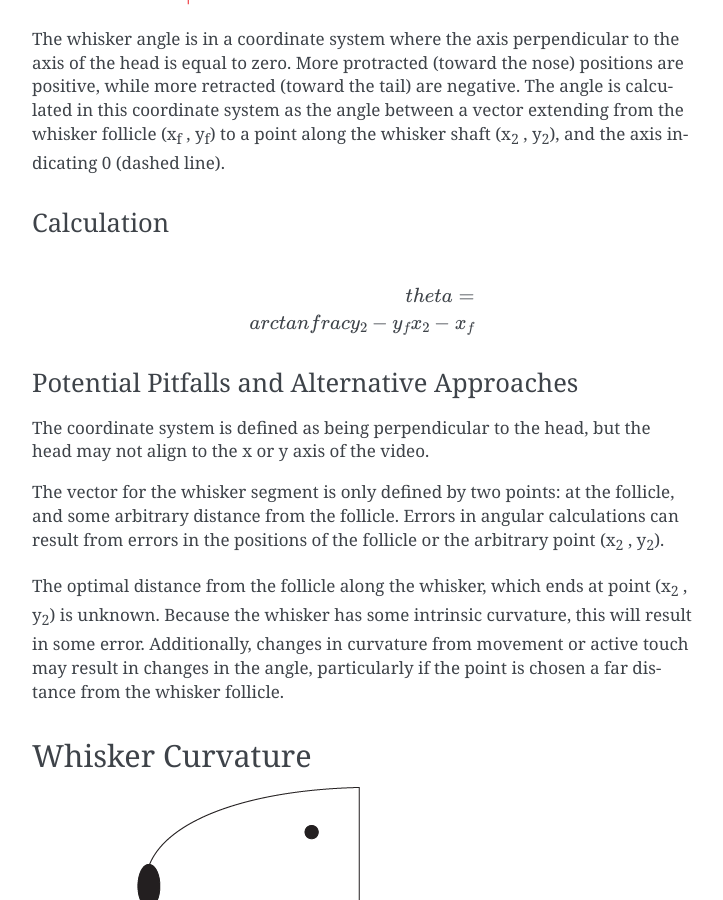
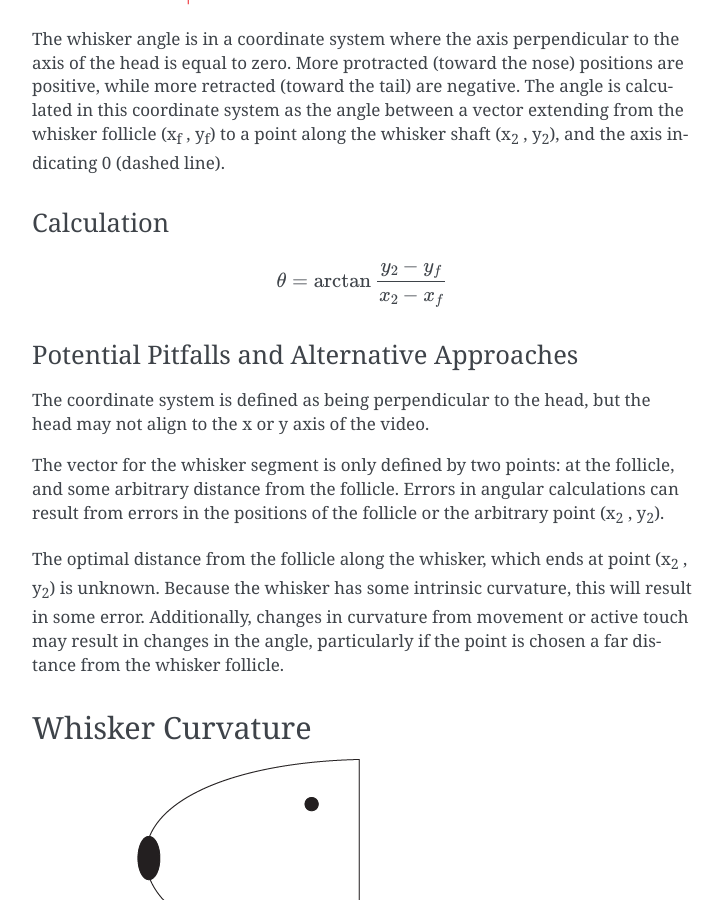
Before and after one commit to paulmthompson/WhiskerTracking.jl, a Sphinx documentation site: the page built from docs/Kinematics_Mechanics.rst, in a window 1280 px wide and 900 px high, scrolled down 702 px. Shown: the whole window, without its empty margins (388-1111 px from the left). Built offline with Sphinx 7.4.7, drawn with Linux system fonts in a browser that asks for light colours; formulas are drawn with MathJax 3.

Commit message:
updated documentation

```diff
--- a/docs/Kinematics_Mechanics.rst
+++ b/docs/Kinematics_Mechanics.rst
@@ -26,7 +26,7 @@ Calculation
 
 .. math::
 
-   \\theta = \\arctan{ \\frac{ y_2 - y_f }{ x_2 - x_f } }
+   \theta = \arctan{ \frac{ y_2 - y_f }{ x_2 - x_f } }
 
 Potential Pitfalls and Alternative Approaches
 ~~~~~~~~~~~~~~~~~~~~~~~~~~~~~~~~~~~~~~~~~~~~~~
```
